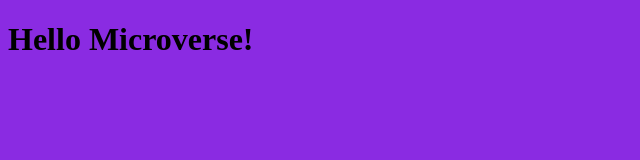
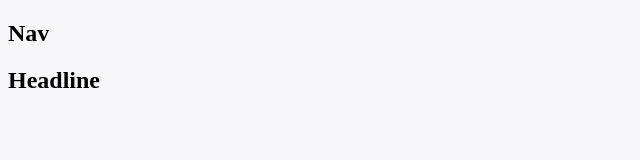
Before and after one commit to mdg0410/Portfolio_Mobile, a website: page index.html in a window 1280 px wide. Shown: the whole page, without its empty margins (0-640 px from the left). Drawn offline with Linux system fonts and the light colour scheme; a small style sheet from the web is missing.

Commit message:
Work template

```diff
--- a/index.html
+++ b/index.html
@@ -14,8 +14,15 @@
   </head>
 
 <body>
-
-    <h1>Hello Microverse!</h1>
-
+    <nav>
+        <div>
+            <h1>Nav</h1>
+        </div>
+    </nav>
+    <main>
+        <section>
+            <h2>Headline</h2>
+        </section>
+    </main>
 </body>
 </html>
--- a/styles.css
+++ b/styles.css
@@ -1,3 +1,9 @@
+@import url('https://fonts.googleapis.com/css2?family=Inter:wght@400;500&display=swap');
+
 body {
-  background: blueviolet;
+  position: relative;
+  width: 375px;
+  height: 812px;
+  background: #f7f7f9;
+  overflow-x: hidden;
 }
```
